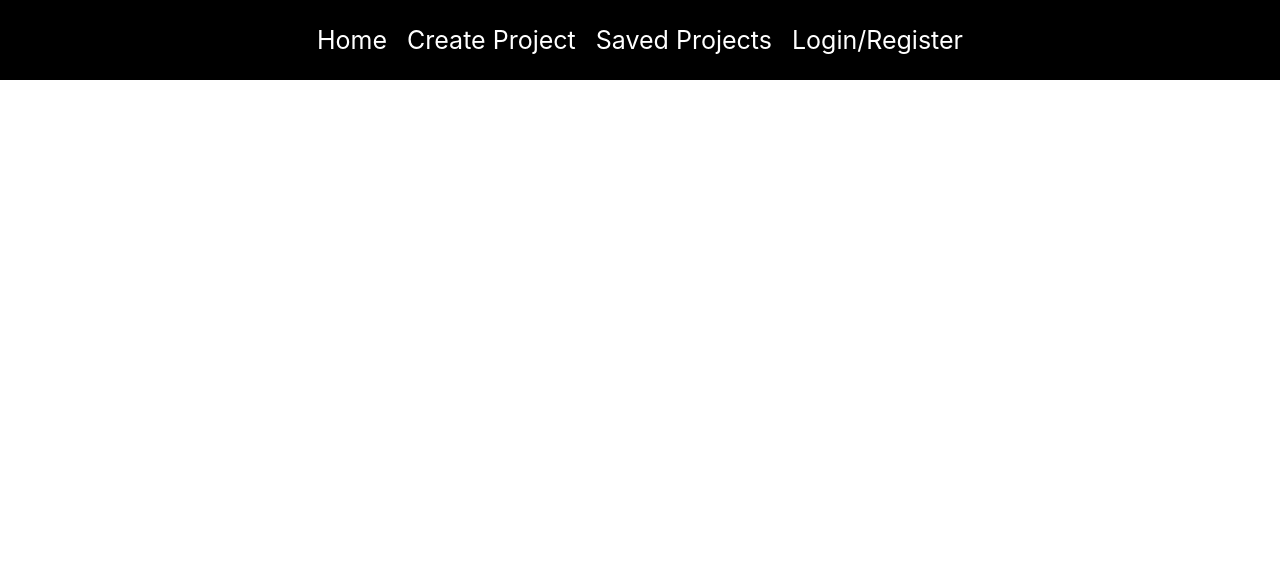
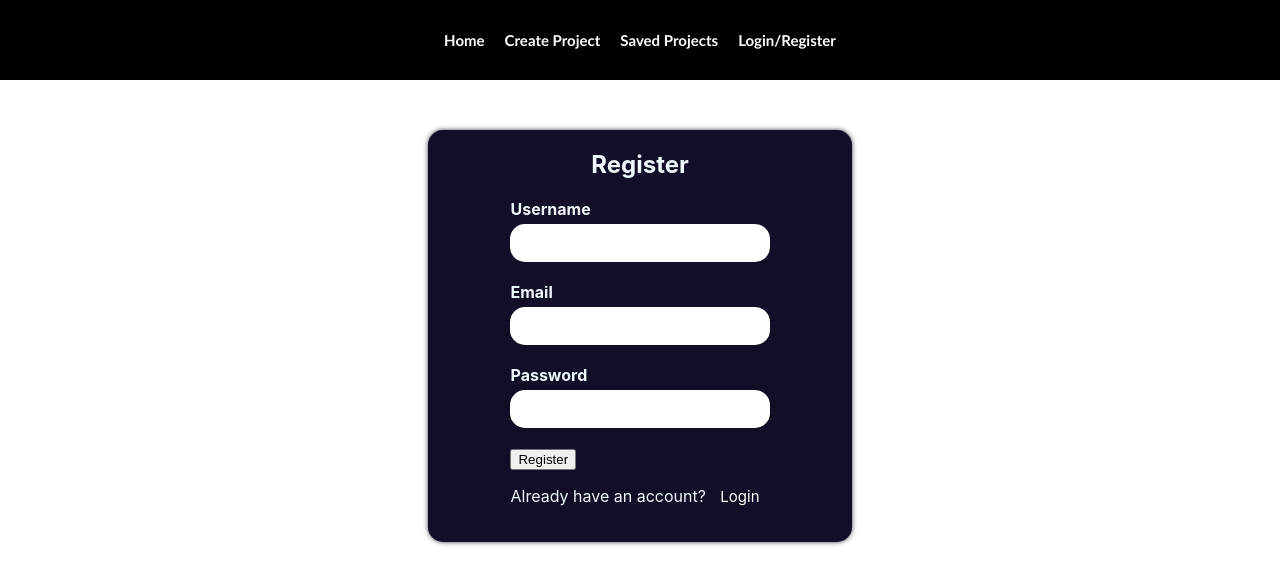
Before and after one commit to Collinswarui/project_tracker, a React (Create React App) app in the folder client/: page /register in a window 1280 px wide. Shown: the top 584 px of the page. Built offline with nearby package versions, Linux system fonts and the light colour scheme; the HTML template or start-up script is replaced by a standard one.

Commit message:
separated the login page from the register page

```diff
--- a/client/src/App.js
+++ b/client/src/App.js
@@ -4,6 +4,7 @@ import {SavedProj} from './pages/SavedProj'
 import {Auth} from '../src/pages/Auth'
 import {CreateProj} from '../src/pages/CreateProj'
 import { Navbar } from './components/Navbar';
+import { Login } from './pages/Login'
 
 
 function App() {
@@ -13,7 +14,8 @@ function App() {
         <Navbar />
         <Routes>
           <Route path='/' element={<Home />}/>
-          <Route path='/auth' element={<Auth />}/>
+          <Route path='/register' element={<Auth />}/>
+          <Route path='/login' element={<Login />}/>
           <Route path='createProject' element={<CreateProj />}/>
           <Route path='/savedProject' element={<SavedProj />} />
         </Routes>
--- a/client/src/components/Navbar.jsx
+++ b/client/src/components/Navbar.jsx
@@ -7,7 +7,7 @@ export const Navbar = () => {
       <Link to='/'> Home</Link>
       <Link to='/createProject'>Create Project</Link>
       <Link to='/savedProject'> Saved Projects</Link>
-      <Link to='/auth'>Login/Register</Link>
+      <Link to='/register'>Login/Register</Link>
     </div>
   )
 }
--- a/client/src/index.css
+++ b/client/src/index.css
@@ -40,11 +40,12 @@ body {
   justify-content: center;
   align-items: center;
   padding: 20px;
-  background-color: #f2f2f2;
-  border-radius: 5px;
-  box-shadow: 0 0 5px rgba(0, 0, 0, 0.6);
-  margin: 20px;
-  width: 400px;
+  color: aliceblue;
+  background-color: rgb(18, 14, 39);
+  border-radius: 15px;
+  box-shadow: 0 0 5px rgba(18, 14, 39, 0.8);
+  margin: 50px;
+  width: 30%;
 }
 
 .form-group {
@@ -61,7 +62,8 @@ label {
 input {
   padding: 10px;
   font-size: 16px;
-  border-radius: 5px;
+  border-radius: 15px;
+  border: none;
 }
 
 .navbar {
@@ -74,13 +76,15 @@ input {
   align-items: center;
   color: white;
   text-decoration: none;
+  font-family: 'Gill Sans', 'Gill Sans MT', Calibri, 'Trebuchet MS', sans-serif;
+  font-weight: 700;
 }
 
 a {
   color: white;
   text-decoration: none;
   margin: 10px;
-  font-size: 25px;
+  font-size: 15px;
 }
 
 .create-recipe {
@@ -113,6 +117,7 @@ li {
 
 h2 {
   margin-top: 0;
+  text-align: center;
 }
 
 img {
@@ -127,5 +132,5 @@ img {
 
 p {
   max-width: 400px;
-  font-size: 12px;
+  font-size: 16px;
 }
--- a/client/src/pages/Auth.js
+++ b/client/src/pages/Auth.js
@@ -1,24 +1,27 @@
 import { useState } from "react"
+import { Login } from "./Login"
+import { Link } from 'react-router-dom'
+export const Auth = () => {
 
-export const Auth = () => {
-  return (
-    <div className="auth">
-      <Login />
-      <Register />
-    </div>
-  )
-}
-
-const Login = () => {
+  const [username, setUsername] = useState("")
   const [email, setEmail] = useState("")
   const [password, setPassword] = useState("")
 
 
-  return <div className="auth-container">
+  return (
+    <div className="auth-container">
     <form>
-      <h2>Login</h2>
+      <h2>Register</h2>
       <div className="form-group">
-        <label htmlFor="email">Email: </label>
+        <label htmlFor="username">Username </label>
+        <input
+          type="text"
+          id="username"
+          value={username}
+          onChange={(event) => setUsername(event.target.value)} />
+      </div>
+      <div className="form-group">
+        <label htmlFor="email">Email </label>
         <input
           type="email"
           id="email"
@@ -26,47 +29,7 @@ const Login = () => {
           onChange={(event) => setEmail(event.target.value)} />
       </div>
       <div className="form-group">
-        <label htmlFor="password">Password: </label>
-        <input
-          type="password"
-          id="password"
-          value={password}
-          onChange={(event) => setPassword(event.target.value)} />
-      </div>
-      <button type="submit">Login</button>
-    </form>
-  </div>
-
-}
-
-
-const Register = () => {
-  const [username, setUsername] = useState("")
-  const [email, setEmail] = useState("")
-  const [password, setPassword] = useState("")
-
-
-  return <div className="auth-container">
-    <form>
-      <h2>Register</h2>
-      <div className="form-group">
-        <label htmlFor="username">Username: </label>
-        <input
-          type="text"
-          id="username"
-          value={username}
-          onChange={(event) => setUsername(event.target.value)} />
-      </div>
-      <div className="form-group">
-        <label htmlFor="email">Email: </label>
-        <input
-          type="email"
-          id="email"
-          value={email}
-          onChange={(event) => setEmail(event.target.value)} />
-      </div>
-      <div className="form-group">
-        <label htmlFor="password">Password: </label>
+        <label htmlFor="password">Password </label>
         <input
           type="password"
           id="password"
@@ -74,6 +37,12 @@ const Register = () => {
           onChange={(event) => setPassword(event.target.value)} />
       </div>
       <button type="submit">Register</button>
+
+
+      <p>
+          Already have an account? <Link to="/login">Login</Link>
+        </p>
     </form>
   </div>
+  )
 }
--- /dev/null
+++ b/client/src/pages/Login.js
@@ -0,0 +1,39 @@
+import { useState } from "react"
+import { Link } from "react-router-dom"
+
+export const Login = () => {
+    const [email, setEmail] = useState("")
+    const [password, setPassword] = useState("")
+
+    return (
+        <div className="auth-container">
+        <form>
+        <h2>Login</h2>
+        <div className="form-group">
+          <label htmlFor="email">Email: </label>
+          <input
+            type="email"
+            id="email"
+            value={email}
+            onChange={(event) => setEmail(event.target.value)} />
+        </div>
+        <div className="form-group">
+          <label htmlFor="password">Password: </label>
+          <input
+            type="password"
+            id="password"
+            value={password}
+            onChange={(event) => setPassword(event.target.value)} />
+        </div>
+        <button type="submit">Login</button>
+
+        <p>
+          Don't have an account?<Link to="/register">Sign Up</Link>
+        </p>
+      </form>
+    </div>
+
+
+
+    )
+}
```
